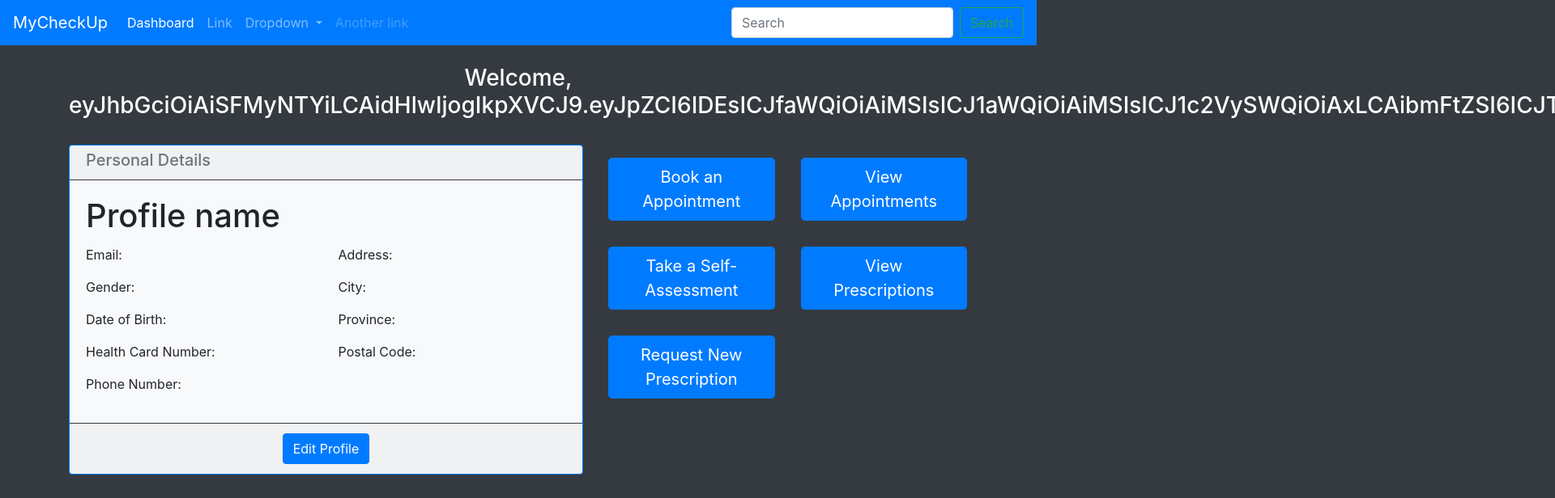
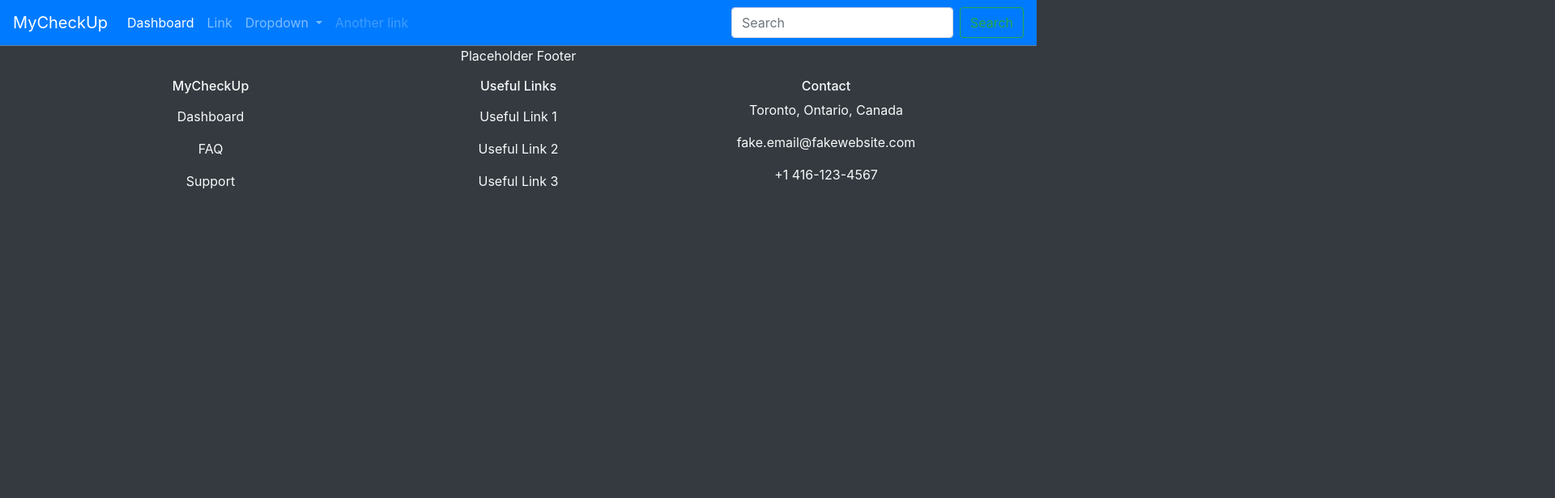
Before and after one commit to alexsam29/MyCheckUp, an Angular app in the folder MyCheckUp/: page /dashboard in a window 1280 px wide. Shown: the top 616 px of the page at 81% size, 1920 px wide, since content can reach past the window. Built offline with nearby package versions, Linux system fonts and the light colour scheme; no server answers; sample sign-in values are in the browser's storage.

Commit message:
Fixed API calls

```diff
--- a/MyCheckUp/src/app/dashboard/dashboard.component.html
+++ b/MyCheckUp/src/app/dashboard/dashboard.component.html
@@ -1,8 +1,8 @@
-<div class="container-fluid bg-dark">
+<div *ngIf="user" class="container-fluid bg-dark">
     <br>
     <div class="container">
         <div class="row justify-content-center">
-            <h3 class="col text-white text-center">Welcome, {{id}}</h3>
+            <h3 class="col text-white text-center">{{user.firstName}}'s Dashboard</h3>
         </div>
         <div class="row justify-content-end">
             <div class="col-1">
@@ -16,10 +16,10 @@
                         <h5 class="card-subtitle text-muted">Personal Details</h5>
                     </div>
                     <div class="card-body">
-                        <h1 class="card-title">Profile name</h1>
+                        <h1 class="card-title">{{user.firstName}} {{user.lastName}}</h1>
                         <div class="row">
                             <div class="col-md">
-                                <p>Email: </p>
+                                <p><b>Email: </b>{{user.email}}</p>
                                 <p>Gender: </p>
                                 <p>Date of Birth: </p>
                                 <p>Health Card Number: </p>
--- a/MyCheckUp/src/app/dashboard/dashboard.component.ts
+++ b/MyCheckUp/src/app/dashboard/dashboard.component.ts
@@ -12,11 +12,15 @@ import { UserService } from '../services/user.service';
 })
 export class DashboardComponent implements OnInit {
   id: string = '';
-  user: Observable<any> | undefined;
-  constructor(private router: Router, private authService: AuthenticationService, private userService: UserService) {}
+  user: any;
+  constructor(
+    private router: Router,
+    private authService: AuthenticationService,
+    private userService: UserService
+  ) {}
   ngOnInit() {
     this.id = localStorage.getItem('token') || '';
-    this.userService.getProfile().subscribe();
+    this.userService.getProfile().subscribe((profile) => (this.user = profile));
   }
   logout() {
     this.authService.logout();
--- a/MyCheckUp/src/app/services/authentication.service.ts
+++ b/MyCheckUp/src/app/services/authentication.service.ts
@@ -15,7 +15,7 @@ export class AuthenticationService {
       .post<any>(this.url + `patient/login`, {
         email: username,
         password: password,
-      })
+      }, {withCredentials: true})
       .pipe(
         map((res) => {
           console.log(res);
--- a/MyCheckUp/src/app/services/user.service.ts
+++ b/MyCheckUp/src/app/services/user.service.ts
@@ -61,7 +61,7 @@ url = 'http://localhost:5000/';
         firstName: first,
         lastName: last,
         dateOfBirth: dob,
-      })
+      }, {withCredentials: true})
       .pipe(
         map((res) => {
           if (res) {
@@ -74,10 +74,10 @@ url = 'http://localhost:5000/';
 
   getProfile(): Observable<any>{
     return this.http
-      .get<any>(this.url + 'patient/profile')
+      .get<any>(this.url + 'patient/profile', {withCredentials: true})
       .pipe(
         map((res) => {
-          console.log(res)
+          return res;
         })
       );
   }
```
